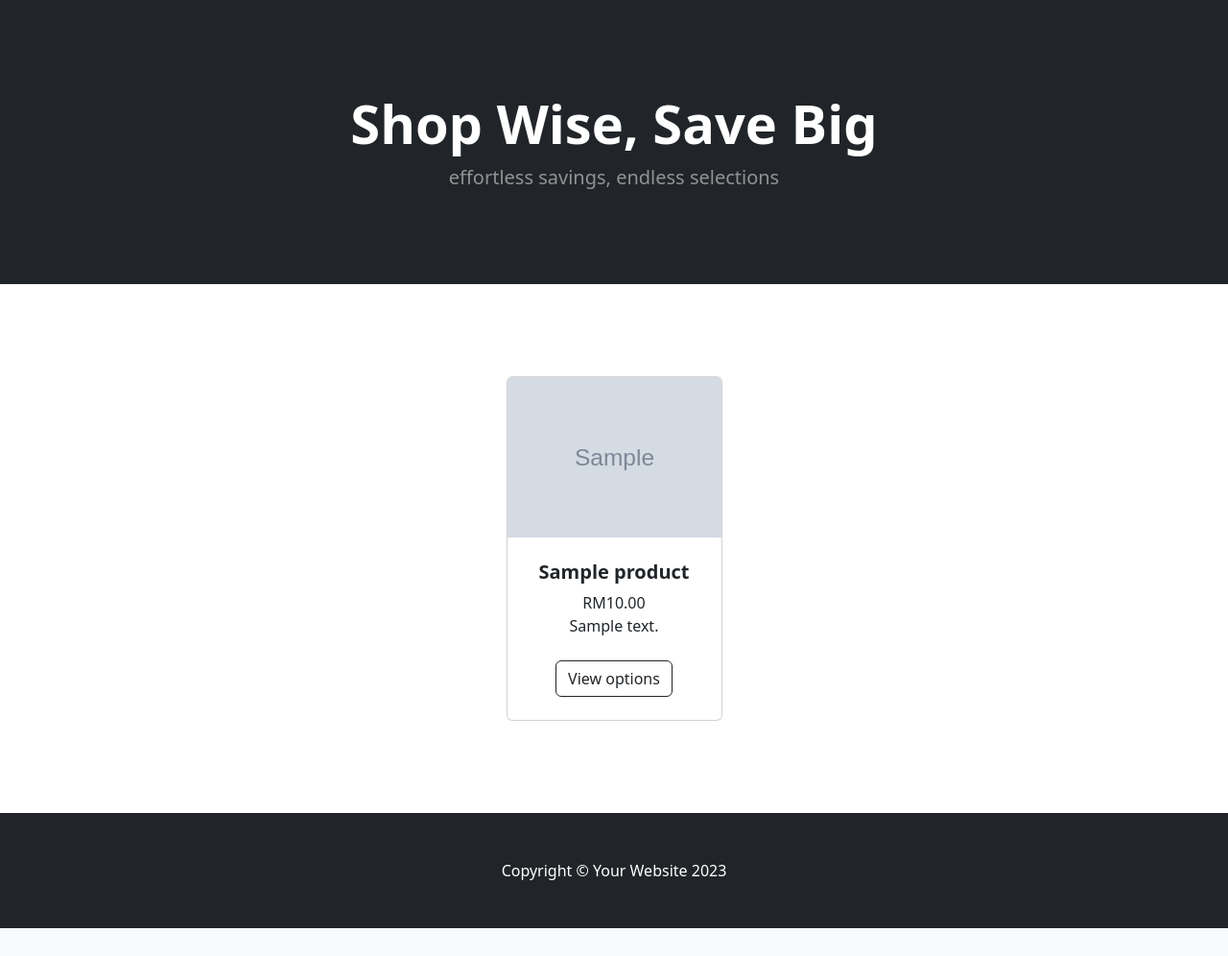
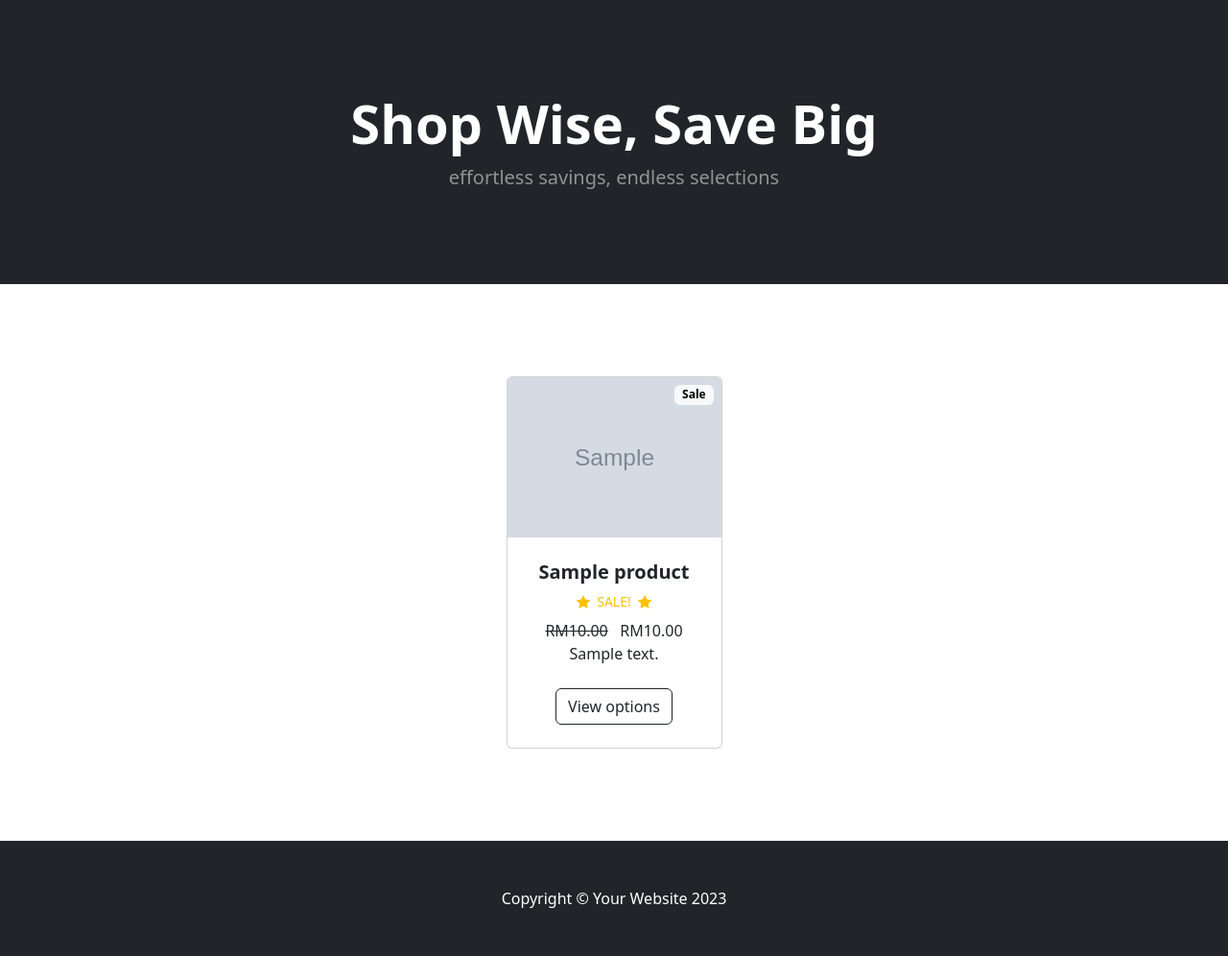
Before and after one commit to Iswahaniizzati/TT8L-07, a Django app: page / in a window 1280 px wide. Shown: the part 57-1053 px from the top of the page at 96% size. Before the commit the page ends 1024 px from the top, so only its background shows below. Run offline with Django 5.2, Linux system fonts and the light colour scheme; tables that the repository leaves empty hold one stand-in row (values such as "Sample post"); grey boxes marked "Sample" are stand-in pictures; some libraries are stand-ins or nearby versions.

Commit message:
added is_sale and sale_price for sale products in models.py for Products Model

```diff
--- a/wisebuyer/store/models.py
+++ b/wisebuyer/store/models.py
@@ -32,6 +32,9 @@ class Product(models.Model):
     category = models.ForeignKey(Categories, on_delete=models.CASCADE, default=1)
     description = models.CharField(max_length=250,default='', blank=True, null=True)
     image = models.ImageField(upload_to='upload/product/')
+    #Add Sale Stuff
+    is_sale = models.BooleanField(default =False)
+    sale_price = models.DecimalField(default=0, decimal_places=2, max_digits=6)
 
     def __str__(self):
         return self.name
--- a/wisebuyer/store/templates/home.html
+++ b/wisebuyer/store/templates/home.html
@@ -60,6 +60,39 @@
                 <div class="row gx-4 gx-lg-5 row-cols-2 row-cols-md-3 row-cols-xl-4 justify-content-center">
 
                     {% for product in products %}
+                        {% if product.is_sale %}
+                        <div class="col mb-5">
+                            <div class="card h-100">
+                                <!-- Sale badge-->
+                                <div class="badge bg-light text-black position-absolute"
+                                style="top: 0.5rem; right: 0.5rem">Sale</div>
+                                <!-- Product image-->
+                                <img class="card-img-top" src="{{ product.image.url }}" alt="..." />
+                                <!-- Product details-->
+                                <div class="card-body p-4">
+                                    <div class="text-center">
+                                        <!-- Product name-->
+                                        <h5 class="fw-bolder">{{ product.name }}</h5>
+                                        <!-- Sale-->
+                                        <div class="d-flex justify-content-center small text-warning mb-2">
+                                        <div class="bi-star-fill"></div>
+                                        &nbsp;&nbsp;SALE!&nbsp;&nbsp;
+                                        <div class="bi-star-fill"></div>
+                                        </div>
+                                        <!-- Product price-->
+                                        <strike>RM{{ product.price }}</strike>
+                                        &nbsp; RM{{ product.sale_price }}
+                                        <br/>
+                                        {{ product.description }}
+                                    </div>
+                                </div>
+                                <!-- Product actions-->
+                                <div class="card-footer p-4 pt-0 border-top-0 bg-transparent">
+                                    <div class="text-center"><a class="btn btn-outline-dark mt-auto" href="#">View options</a></div>
+                                </div>
+                            </div>
+                        </div>
+                        {% else %}
                     <div class="col mb-5">
                         <div class="card h-100">
                             <!-- Product image-->
@@ -81,6 +114,7 @@
                             </div>
                         </div>
                     </div>
+                        {% endif %}
                     {% endfor %}
 
             </div>
```
Also changed, not shown: wisebuyer/media/upload/product/iphone.png (added), wisebuyer/media/upload/product/lipcombo_1.png (added), wisebuyer/media/upload/product/lipcombo_2.png (added), wisebuyer/media/upload/product/plushtoy.png (added), wisebuyer/store/migrations/0002_alter_categories_options_product_is_sale_and_more.py (added).
